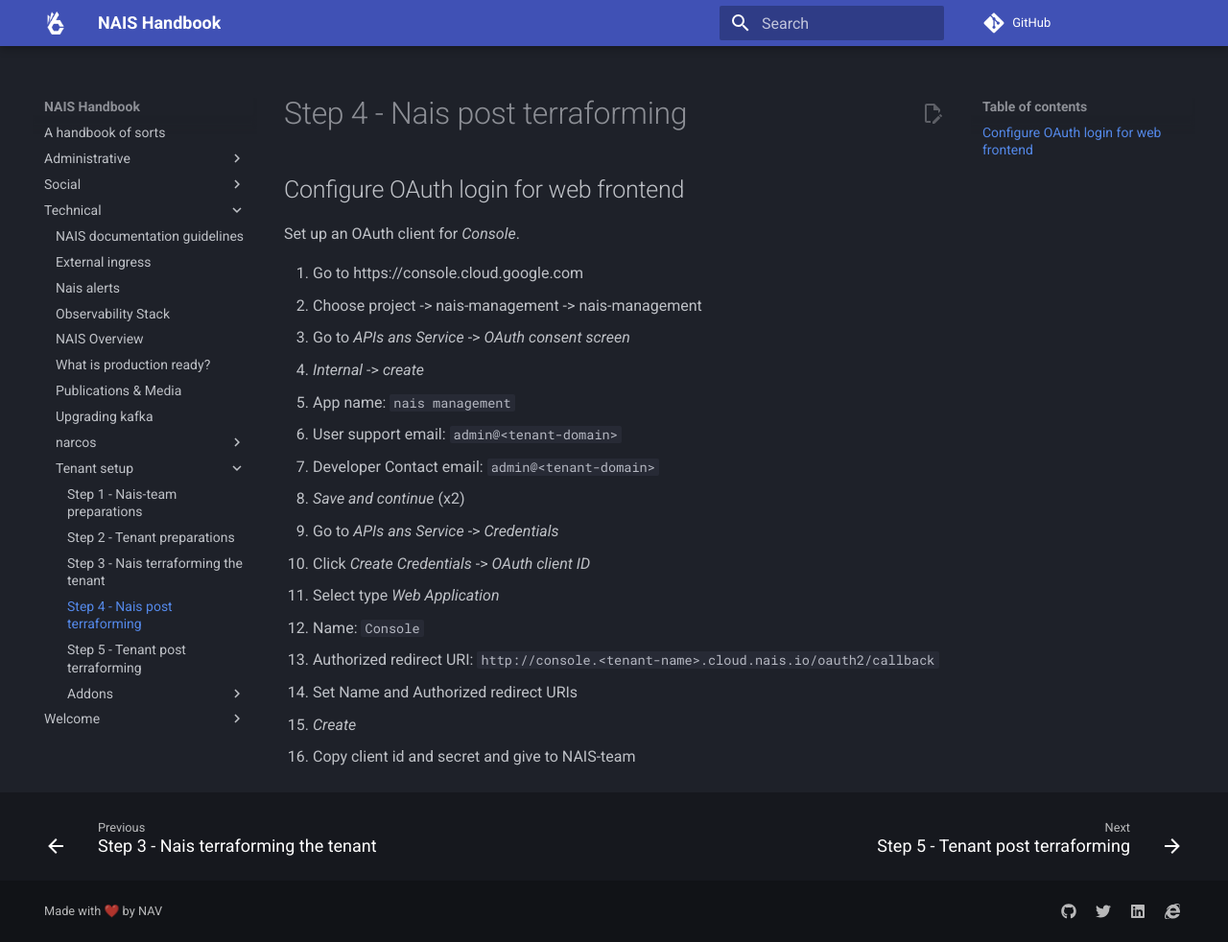
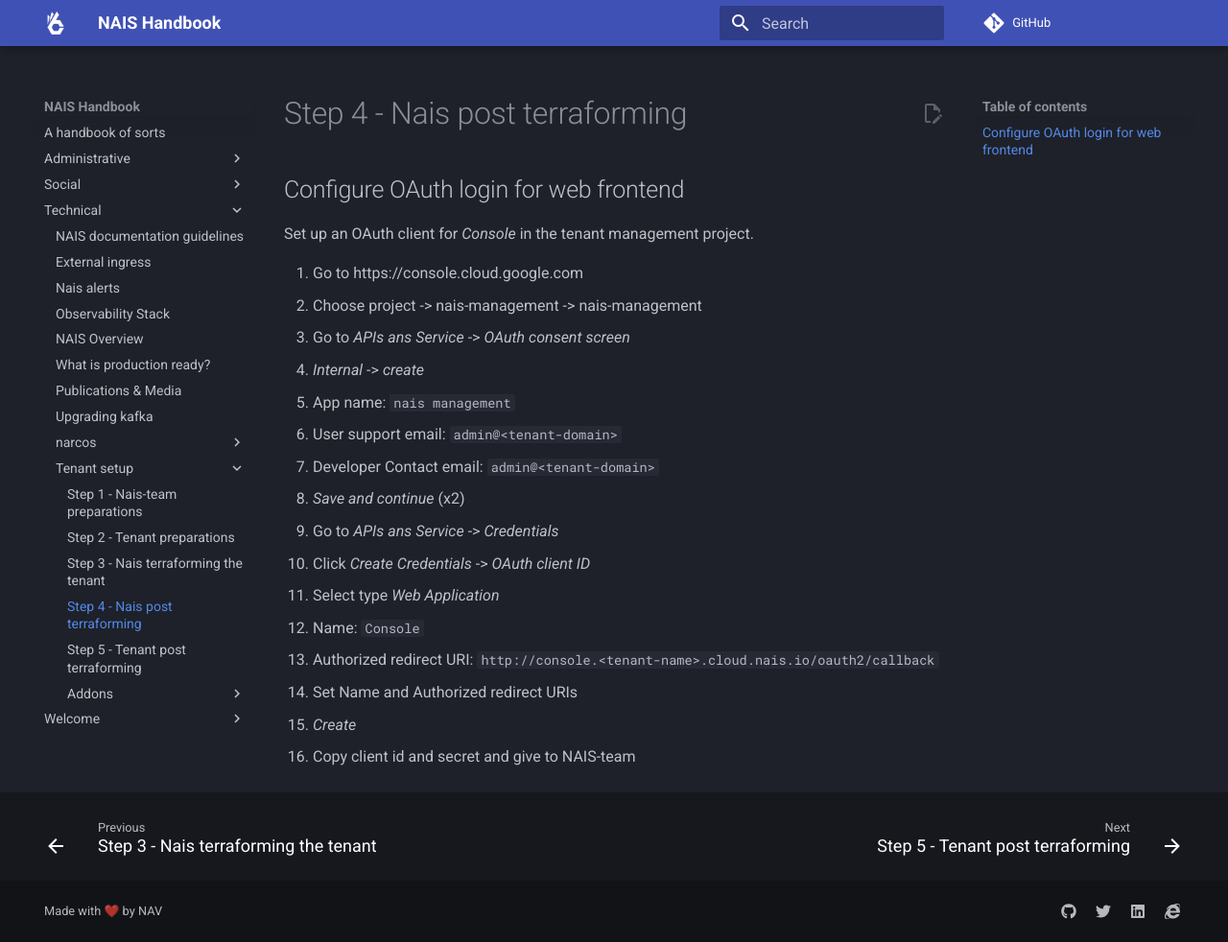
Before and after one commit to nais/handbook, an MkDocs documentation site: the page built from docs/technical/tenant-setup/4-nais.md, in a window 1280 px wide and 982 px high. Shown: the whole window at 96% size. Built offline with MkDocs 1.6.1 and Material for MkDocs 9.7.7, drawn with Linux system fonts in a browser that asks for light colours; comment, search, counter and statistics services are not loaded.

Commit message:
specify project for oauth consent

```diff
--- a/docs/technical/tenant-setup/4-nais.md
+++ b/docs/technical/tenant-setup/4-nais.md
@@ -2,7 +2,7 @@
 
 ## Configure OAuth login for web frontend
 
-Set up an OAuth client for _Console_.
+Set up an OAuth client for _Console_ in the tenant management project.
 
 1. Go to https://console.cloud.google.com
 1. Choose project <tenant org> -> nais-management -> nais-management
```
